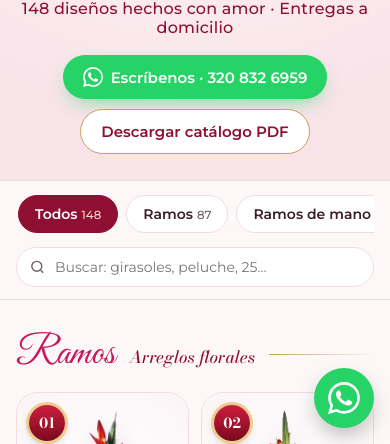
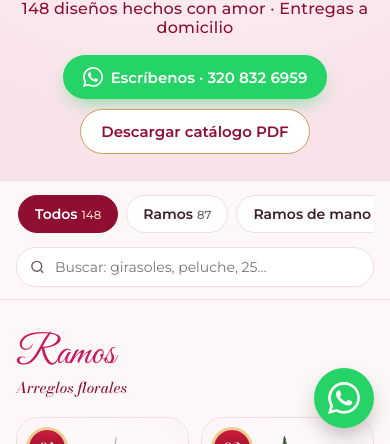
Before and after one commit to santiago978600-commits/catalogo-flores-nel, a plain HTML site: page index.html in a window 390 px wide. Shown: the part 400-844 px from the top of the page. Drawn offline with nearby package versions, Linux system fonts and the light colour scheme.

Commit message:
Ajuste de títulos de sección en celular
Co-Authored-By: Claude Opus 5.5 <noreply@anthropic.com>

```diff
--- a/index.html
+++ b/index.html
@@ -122,7 +122,10 @@ footer a{color:#fff}
   .pie .btn{justify-content:center;padding:9px 10px;font-size:13px}
   .num{width:36px;height:36px;font-size:14px}
   .ver{display:none}
-  .cat-tit h2{font-size:40px}
+  .cat-tit{flex-wrap:wrap;gap:2px 12px}
+  .cat-tit h2{font-size:40px;white-space:nowrap}
+  .cat-tit span{flex-basis:100%;font-size:15px}
+  .cat-tit:after{display:none}
   .buscar{flex:1 1 100%}
 }
 @media (prefers-reduced-motion:reduce){*{transition:none!important;scroll-behavior:auto}}
```
